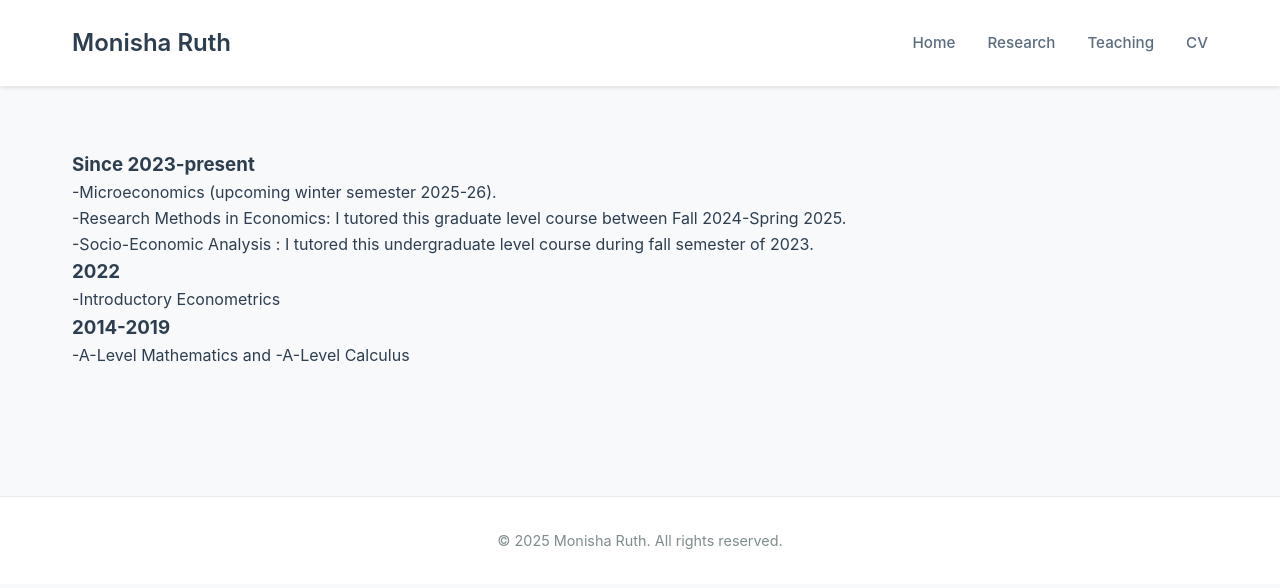
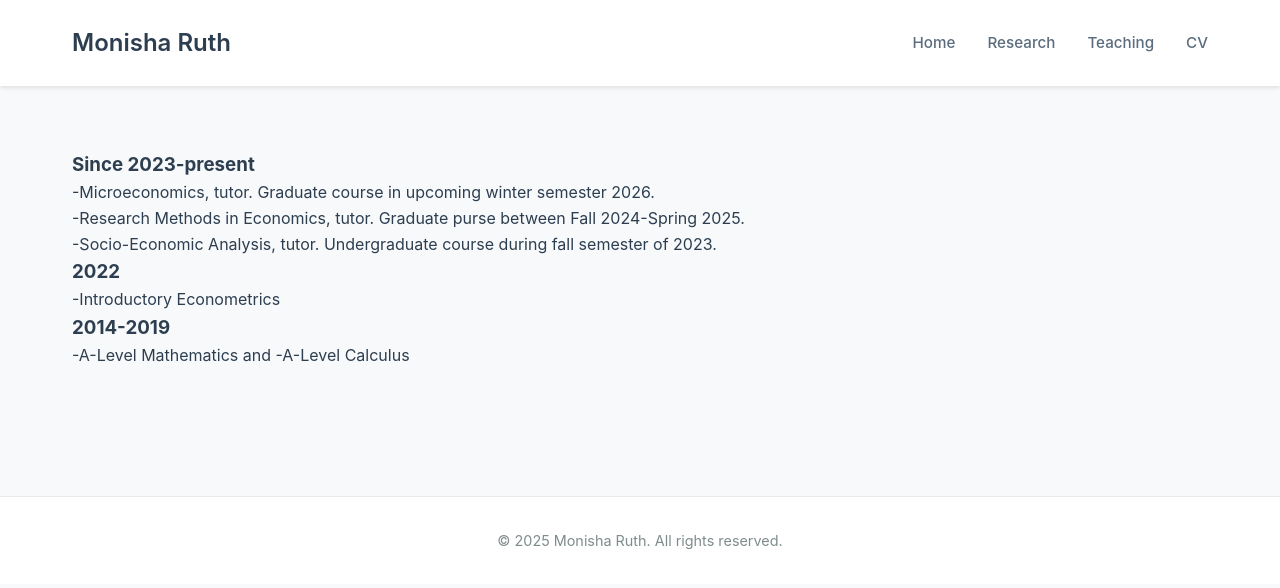
Before and after one commit to MonishaRuth/monisharuth.github.io, a Jekyll site: the page built from teaching.md, in a window 1280 px wide. Shown: the top 588 px of the page. Built offline with Jekyll 4.4.1, drawn with Linux system fonts in a browser that asks for light colours.

Commit message:
Update teaching.md

```diff
--- a/teaching.md
+++ b/teaching.md
@@ -3,11 +3,11 @@ layout: default
 title: Teaching and Tutoring
 ---
 ### Since 2023-present
--Microeconomics (upcoming winter semester 2025-26).
+-Microeconomics, tutor. Graduate course in upcoming winter semester 2026.
 
--Research Methods in Economics: I tutored this graduate level course between Fall 2024-Spring 2025.
+-Research Methods in Economics, tutor. Graduate purse between Fall 2024-Spring 2025.
 
--Socio-Economic Analysis : I tutored this undergraduate level course during fall semester of 2023.
+-Socio-Economic Analysis, tutor. Undergraduate course during fall semester of 2023.
 
 ### 2022
 -Introductory Econometrics
```
